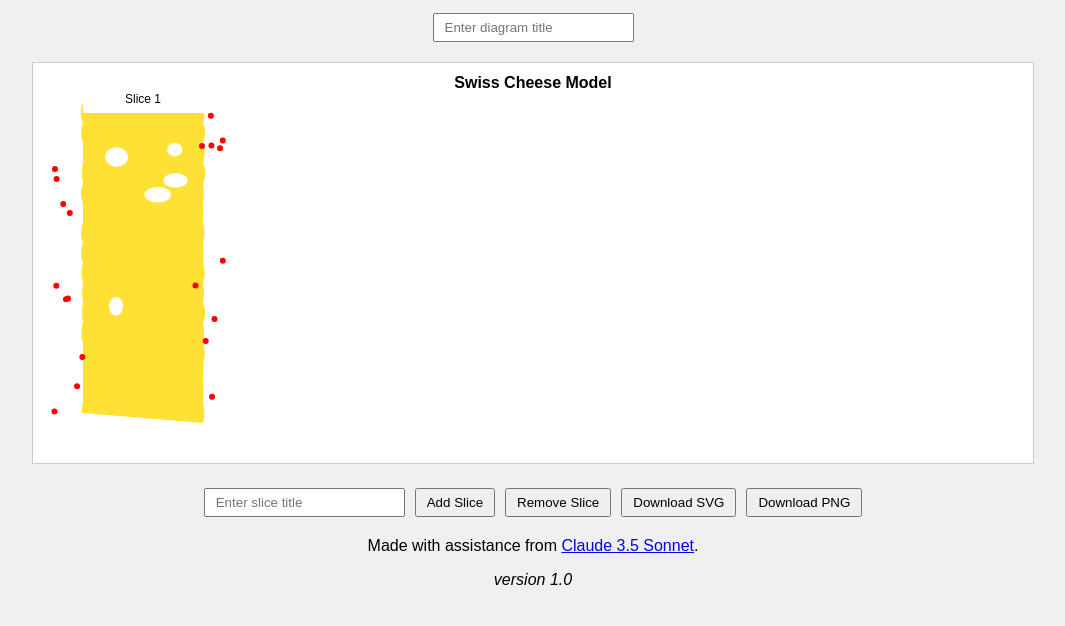
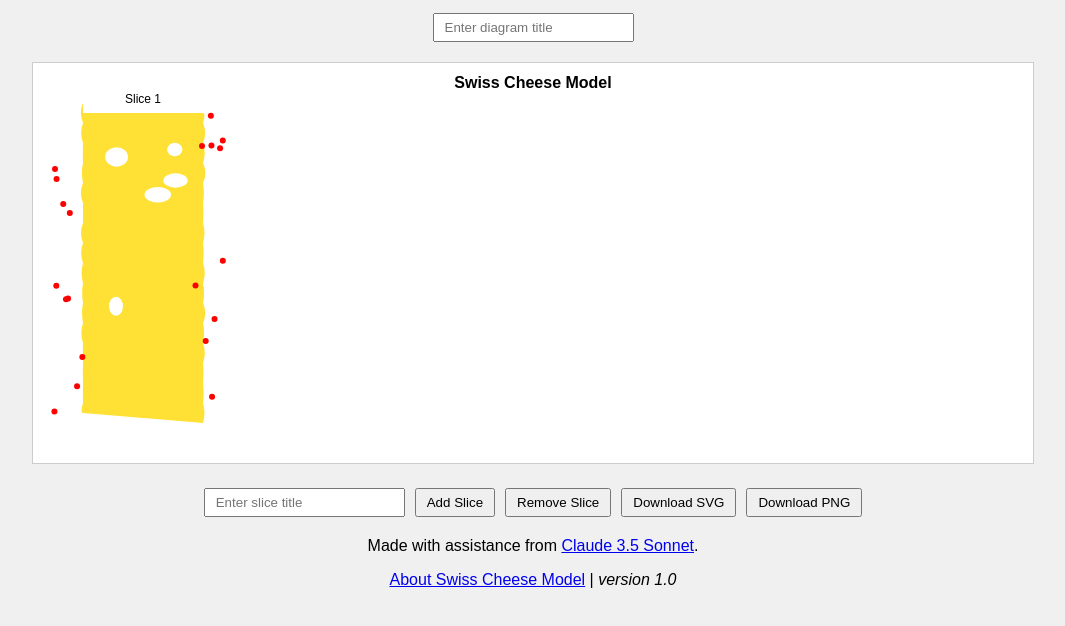
Before and after one commit to upgundecha/cheese-slice, a plain HTML site: page index.html in a window 1280 px wide. Shown: the part 148-774 px from the top of the page, without its empty margins (107-1172 px from the left). Drawn offline with Linux system fonts and the light colour scheme.

Commit message:
Update index.html

```diff
--- a/index.html
+++ b/index.html
@@ -51,7 +51,7 @@
             <button onclick="downloadPNG()">Download PNG</button>
         </div>
         <p>Made with assistance from <a href="https://www.anthropic.com/news/claude-3-5-sonnet" target="_blank">Claude 3.5 Sonnet</a>.</p>
-        <p><i>version 1.0</i></p>
+        <p><a href="https://en.wikipedia.org/wiki/Swiss_cheese_model" target="_blank">About Swiss Cheese Model</a> | <i>version 1.0</i></p>
     </div>
 
     <script>
```
